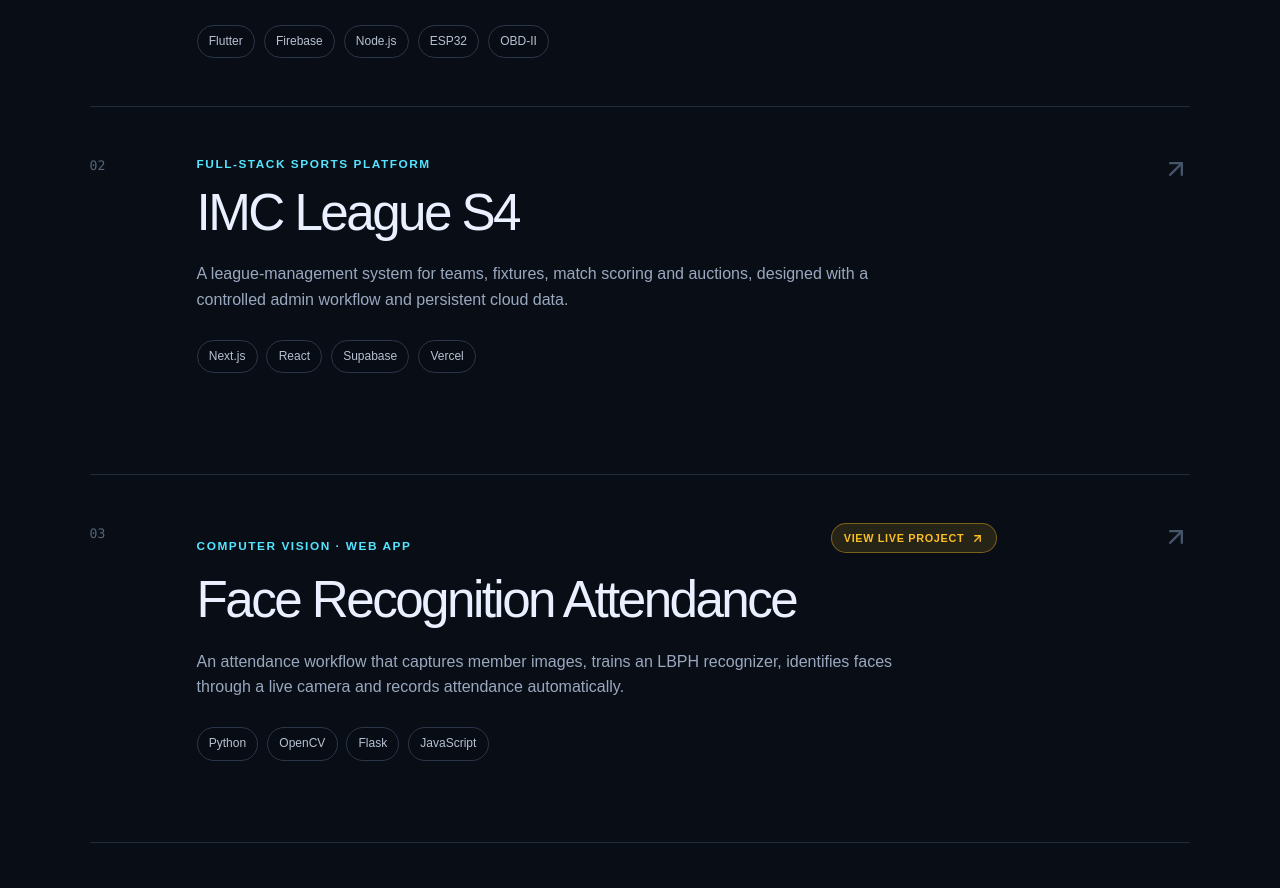
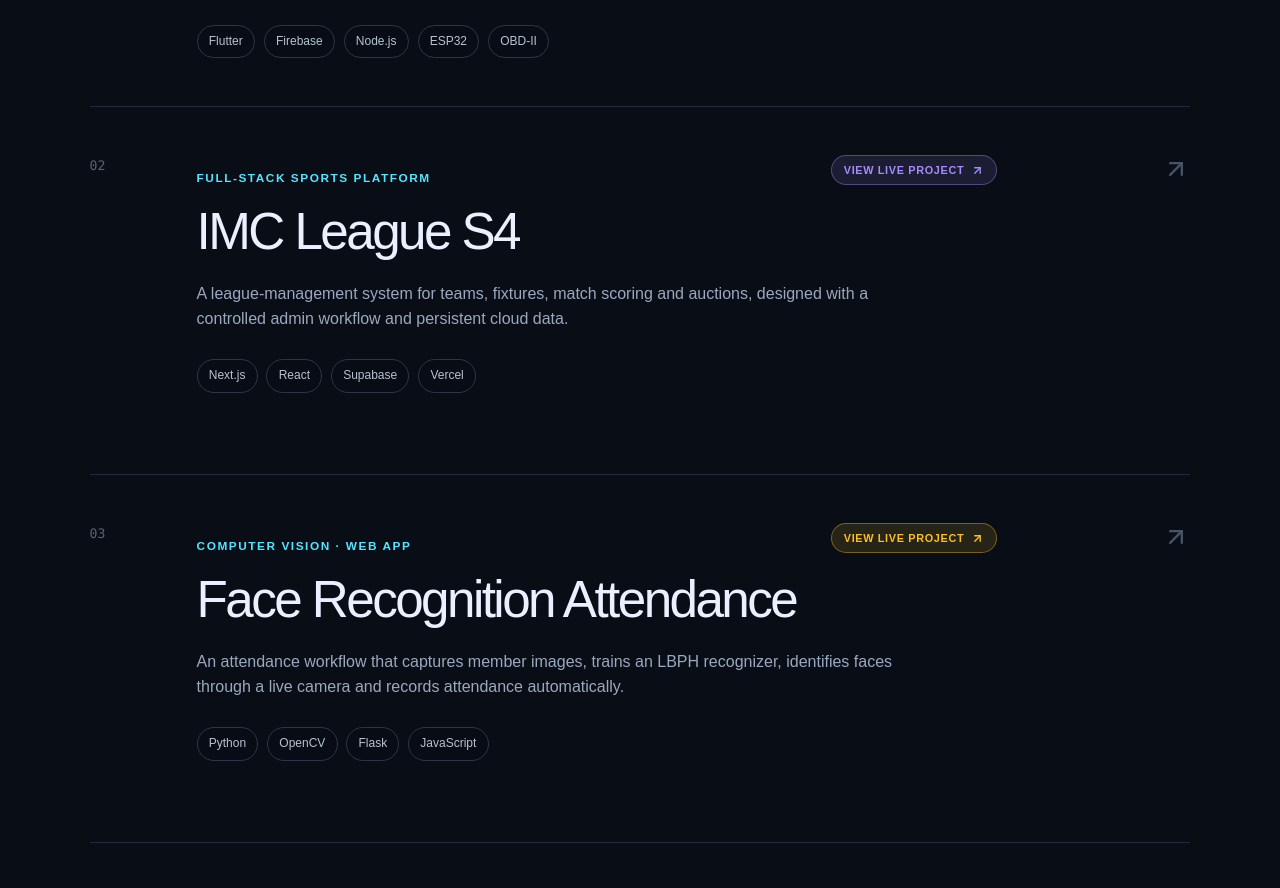
Before and after one commit to prajwalprajwalferrao-cloud/prajwal-ferrao-portfolio, a website built with Vite: page index.html in a window 1280 px wide. Shown: the part 1595-2483 px from the top of the page. Built offline with nearby package versions, Linux system fonts and the light colour scheme.

Commit message:
feat: make IMC League S4 card clickable to vercel app

```diff
--- a/index.html
+++ b/index.html
@@ -127,12 +127,21 @@
         </svg>
       </article>
 
-      <!-- Project 02: IMC League S4 -->
-      <article class="project-card">
+      <!-- Project 02: IMC League S4 (Clickable Live Project) -->
+      <a href="https://imc-league-s4-lake.vercel.app/" target="_blank" rel="noopener noreferrer" class="project-card project-card-clickable project-card-violet" aria-label="IMC League S4 - View Live Project">
         <div class="project-glow bg-gradient-to-br from-violet-400/25 via-violet-400/5 to-transparent" aria-hidden="true"></div>
         <div class="project-number">02</div>
         <div class="project-content">
-          <p class="project-type">Full-stack sports platform</p>
+          <div class="project-header-row">
+            <p class="project-type" style="margin: 0;">Full-stack sports platform</p>
+            <span class="project-live-badge project-live-badge-violet">
+              View Live Project
+              <svg xmlns="http://www.w3.org/2000/svg" width="13" height="13" viewBox="0 0 24 24" fill="none" stroke="currentColor" stroke-width="2.5" stroke-linecap="round" stroke-linejoin="round" class="lucide lucide-arrow-up-right" aria-hidden="true">
+                <path d="M7 7h10v10"></path>
+                <path d="M7 17 17 7"></path>
+              </svg>
+            </span>
+          </div>
           <h3>IMC League S4</h3>
           <p>A league-management system for teams, fixtures, match scoring and auctions, designed with a controlled admin workflow and persistent cloud data.</p>
           <ul aria-label="IMC League S4 technologies">
@@ -146,7 +155,7 @@
           <path d="M7 7h10v10"></path>
           <path d="M7 17 17 7"></path>
         </svg>
-      </article>
+      </a>
 
       <!-- Project 03: Face Recognition Attendance (Clickable Live Project) -->
       <a href="https://face-recognition-attendance-lemon.vercel.app/" target="_blank" rel="noopener noreferrer" class="project-card project-card-clickable" aria-label="Face Recognition Attendance - View Live Project">
```
Also changed, not shown: README.md, index.css.
